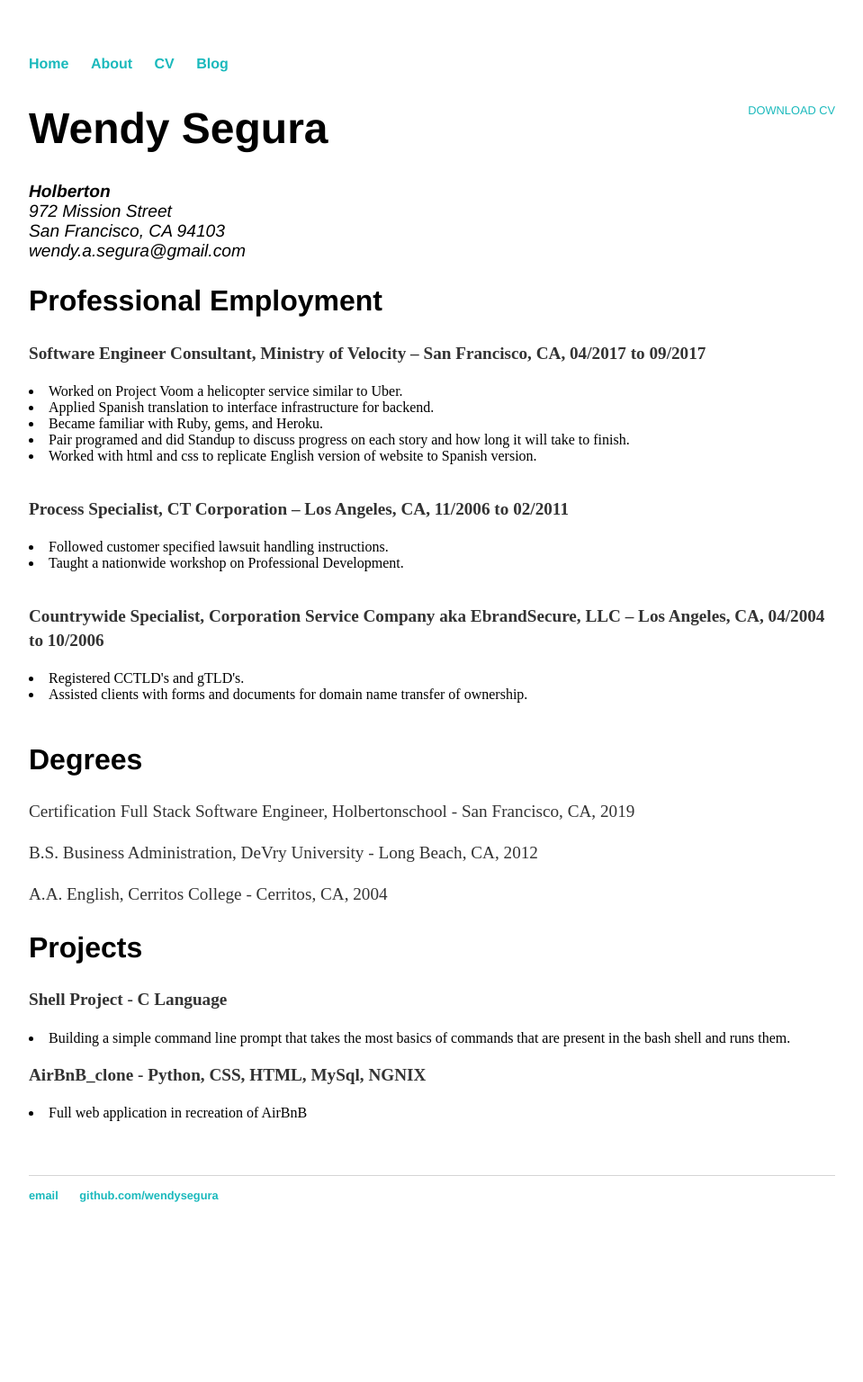
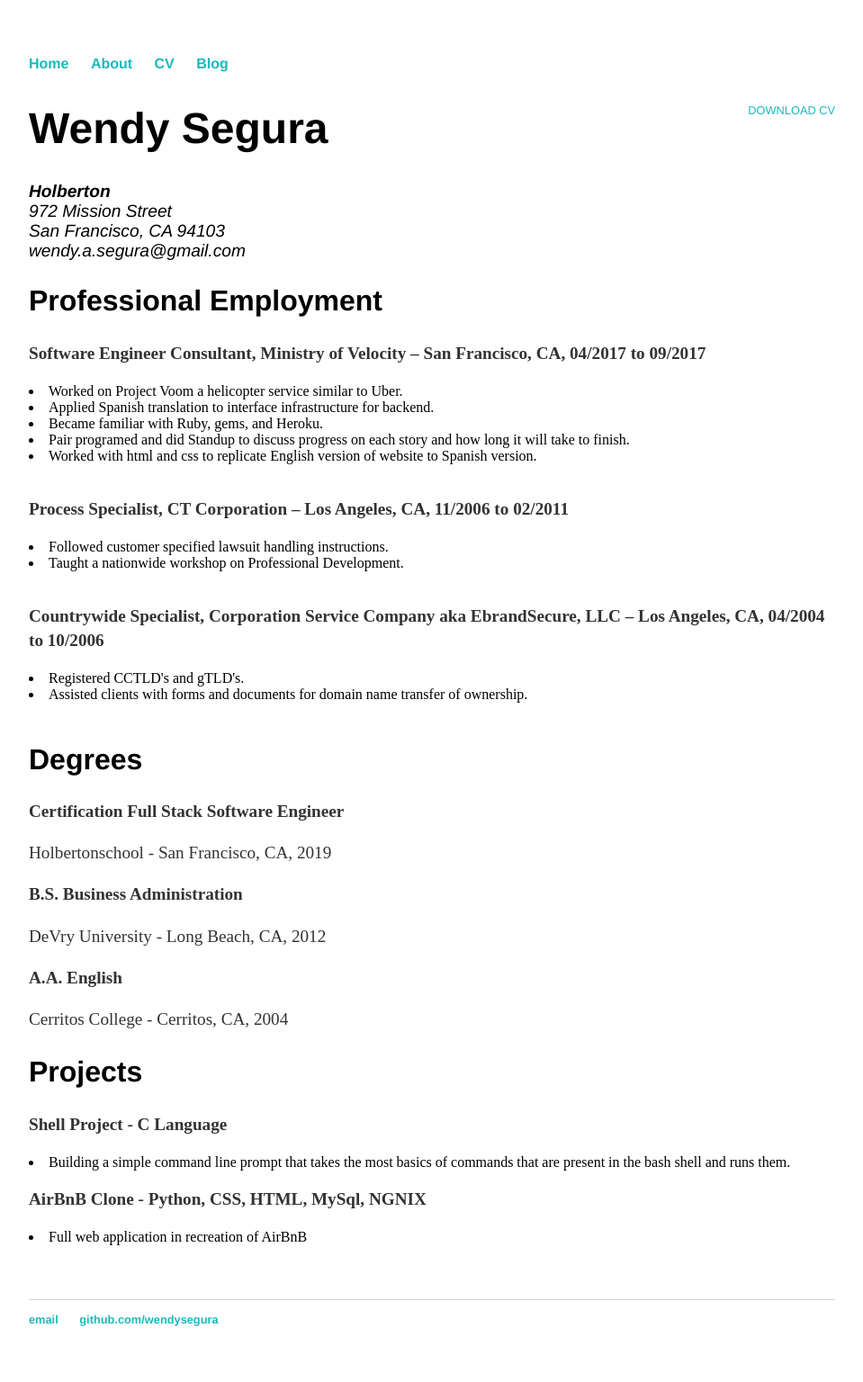
Before and after one commit to feliciahsieh/wendysegura.github.io, a Jekyll site: the page built from cv/index.html, in a window 1280 px wide. Shown: the whole page at 90% size, without its empty margins (160-1119 px from the left). Built offline with Jekyll 4.4.1, drawn with Linux system fonts in a browser that asks for light colours; before the commit the page ends 1397 px from its top, so only the background shows below that.

```diff
--- a/cv/index.html
+++ b/cv/index.html
@@ -37,15 +37,18 @@ title: CV of Wendy Segura
 
 
 				<h2>Degrees</h2>
-				<p>Certification Full Stack Software Engineer, Holbertonschool - San Francisco, CA, 2019<br>
-				<p>B.S. Business Administration, DeVry University - Long Beach, CA, 2012<br>
-				<p>A.A. English, Cerritos College - Cerritos, CA, 2004<br>
+				<p><strong>Certification Full Stack Software Engineer</strong>
+				<p>Holbertonschool - San Francisco, CA, 2019<br>
+				<p><strong>B.S. Business Administration</strong>
+				<p>DeVry University - Long Beach, CA, 2012<br>
+				<p><strong>A.A. English</strong>
+				<p>Cerritos College - Cerritos, CA, 2004<br>
 
 				<h2>Projects</h2>
 				<p><strong>Shell Project - C Language</strong>
 				<li>Building a simple command line prompt that takes the most basics of commands that are present in the bash shell and runs them.</li>
 
-				<p><strong> AirBnB_clone - Python, CSS, HTML, MySql, NGNIX</strong>
+				<p><strong> AirBnB Clone - Python, CSS, HTML, MySql, NGNIX</strong>
 				<li>Full web application in recreation of AirBnB</li>
 
 
```
